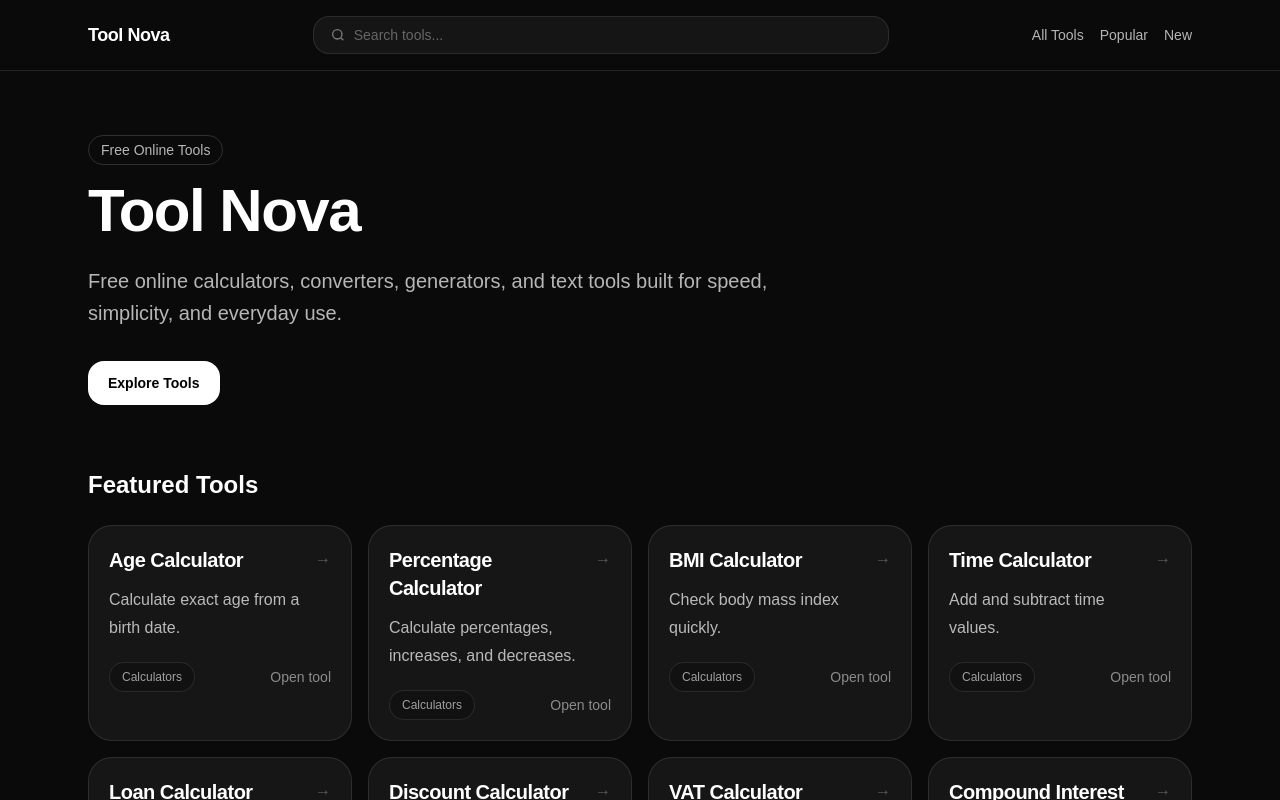
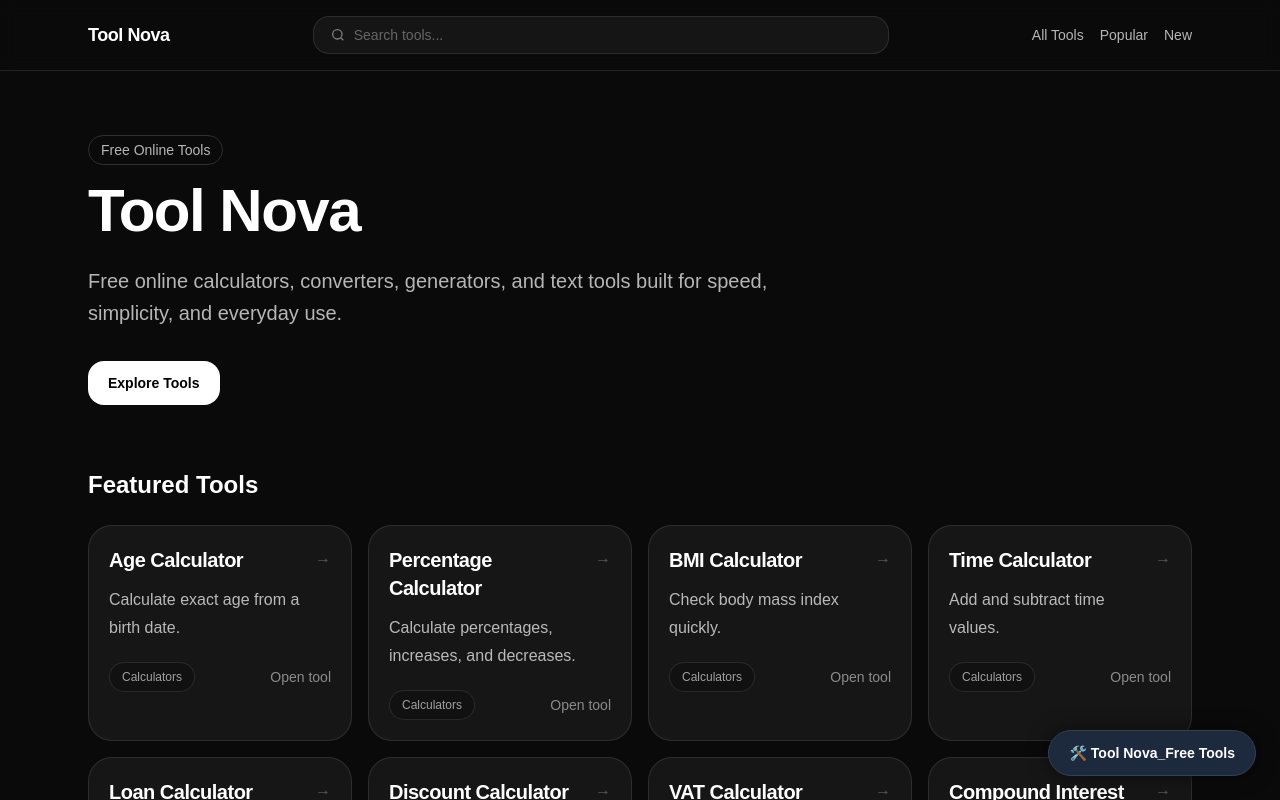
Before and after one commit to spacekjk/tool-nova-site, a Next.js app: page / in a window 1280 px wide. Shown: the top 800 px of the page. Built offline with nearby package versions, Linux system fonts and the light colour scheme.

Commit message:
Update layout.tsx

```diff
--- a/app/layout.tsx
+++ b/app/layout.tsx
@@ -143,6 +143,17 @@ export default function RootLayout({
           </footer>
         </div>
       </body>
+
+      {/* 🌟 2. 우측 하단 플로팅 배너 (스크롤을 내려도 항상 따라다님) */}
+        <a
+          href="https://tool-nova.com"
+          target="_blank"
+          rel="noopener noreferrer"
+          className="fixed bottom-6 right-6 bg-slate-800 text-white px-5 py-3 rounded-full shadow-[0_0_20px_rgba(0,0,0,0.5)] border border-slate-700 hover:bg-slate-700 hover:-translate-y-1 transition-all duration-300 z-50 flex items-center gap-2 font-bold text-sm"
+        >
+          <span>🛠️ Tool Nova_Free Tools</span>
+        </a>
+
     </html>
   );
 }
```
